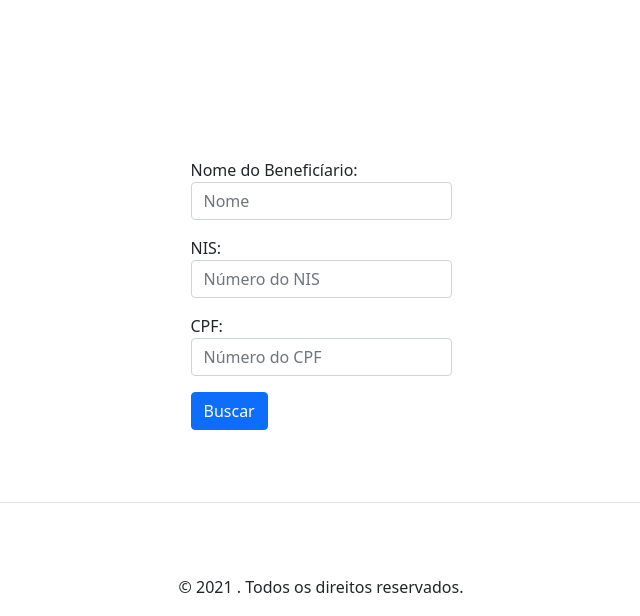
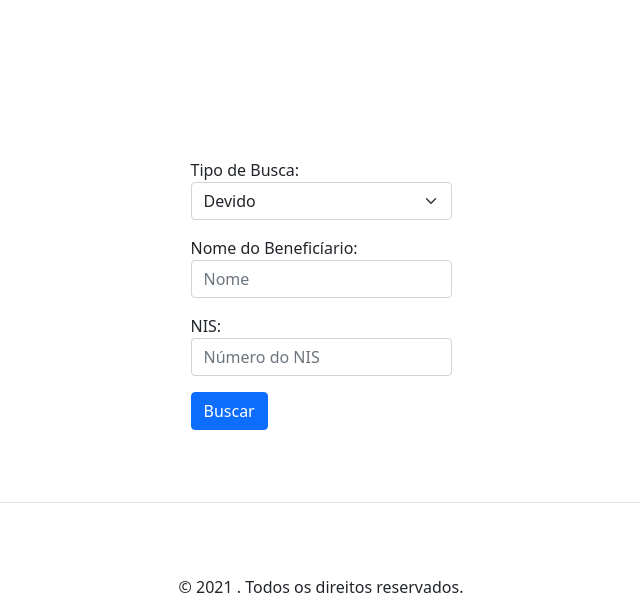
Before and after one commit to MaelSantos/TCC-OAEB, a Django app: page /polls/bolsa-familia/ in a window 1280 px wide. Shown: the part 64-680 px from the top of the page, without its empty margins (319-959 px from the left). Run offline with Django 3.2, Linux system fonts and the light colour scheme.

Commit message:
Buscando por indevido e devido

```diff
--- a/polls/templates/polls/bolsa_familia.html
+++ b/polls/templates/polls/bolsa_familia.html
@@ -9,17 +9,24 @@
     <form method="POST" class="form-signin" action="/polls/bolsa-familia/beneficiarios/">
         {% csrf_token %}
         <div class="form-group mb-3">
+            <label for="tipoBusca">Tipo de Busca:</label>
+            <select class="form-select" name="tipoBusca" id="tipoBusca">
+                <option value="d" {{ devido }}>Devido</option>
+                <option value="i" {{ indevido }}>Indevido</option>
+            </select>
+        </div>
+        <div class="form-group mb-3">
             <label for="nomeBeneficiario">Nome do Beneficíario:</label>
-            <input type="text" class="form-control" id="nomeBeneficiario" name="nomeBeneficiario" value="{{ nome }}" placeholder="Nome" required>
+            <input type="text" class="form-control" id="nomeBeneficiario" name="nomeBeneficiario" value="{{ nome }}" placeholder="Nome">
         </div>
         <div class="form-group mb-3">
             <label for="nis">NIS:</label>
-            <input type="text" class="form-control" id="nis" name="nis" value="{{ nis }}" placeholder="Número do NIS" required>
+            <input type="text" class="form-control" id="nis" name="nis" value="{{ nis }}" placeholder="Número do NIS">
         </div>
-        <div class="form-group mb-3">
-            <label for="cpf">CPF:</label>
-            <input type="text" class="form-control" id="cpf" name="cpf" value="{{ cpf }}" placeholder="Número do CPF" required>
-        </div>
+<!--        <div class="form-group mb-3">-->
+<!--            <label for="cpf">CPF:</label>-->
+<!--            <input type="text" class="form-control" id="cpf" name="cpf" value="{{ cpf }}" placeholder="Número do CPF">-->
+<!--        </div>-->
         <button type="submit" class="btn btn-primary">Buscar<i class="ui search icon"></i></button>
     </form>
 
--- a/polls/views.py
+++ b/polls/views.py
@@ -3,7 +3,7 @@ from sqlalchemy import create_engine
 from sqlalchemy.orm import sessionmaker
 
 from .crawler.crawler import Crawler
-from  .models import BeneficiarioAuxilio, BeneficiarioBolsaFamilia
+from .models import BeneficiarioAuxilio, BeneficiarioBolsaFamilia
 
 crawler = Crawler()
 
@@ -41,19 +41,33 @@ def cruzar_bolsa_famila(request):
     if request.method == "POST":
         nome = request.POST.get('nomeBeneficiario')
         nis = request.POST.get('nis')
-        cpf = request.POST.get('cpf')
+        tipoBusca = request.POST.get('tipoBusca')
+        # cpf = request.POST.get('cpf')
 
-        # auxilio = BeneficiarioAuxilio.objects.filter(nome_beneficiario__icontains=nome)
-        # bolsa = BeneficiarioBolsaFamilia.objects.filter(nome_favorecido__icontains=nome)
+        if tipoBusca == "d":
+            devido = "selected"
+            indevido = ""
 
-        # data = list(chain(auxilio, bolsa))
-        # data = auxilio & bolsa
+            data = session.query(BeneficiarioAuxilio).filter(
+                BeneficiarioAuxilio.nome_beneficiario.like("%" + nome + "%")) \
+                .filter(BeneficiarioBolsaFamilia.nome_favorecido.like("%" + nome + "%")) \
+                .filter(BeneficiarioAuxilio.nis.like("%" + nis + "%")) \
+                .filter(BeneficiarioBolsaFamilia.nis.like("%" + nis + "%")) \
+                .filter(BeneficiarioBolsaFamilia.nis == BeneficiarioAuxilio.nis)
+        else:
+            devido = ""
+            indevido = "selected"
 
-        # data = BeneficiarioAuxilio.objects.filter(nome_beneficiario__icontains=BeneficiarioBolsaFamilia.objects.filter(nome_favorecido__icontains=nome).values("nome_favorecido"))
+            data = session.query(BeneficiarioAuxilio).filter(
+                BeneficiarioAuxilio.nome_beneficiario.like("%" + nome + "%")) \
+                .filter(BeneficiarioAuxilio.nis.like("%" + nis + "%")) \
+                .filter(BeneficiarioAuxilio.nis.not_in(session.query(BeneficiarioBolsaFamilia.nis).filter(
+                    BeneficiarioBolsaFamilia.nome_favorecido.like("%" + nome + "%")).filter(
+                    BeneficiarioBolsaFamilia.nis.like("%" + nis + "%"))))
 
-        data = session.query(BeneficiarioAuxilio)
         print(data)
 
-        return render(request, 'polls/bolsa_familia.html', {'data': data, "nome": nome, "nis": nis, "cpf": cpf})
+        return render(request, 'polls/bolsa_familia.html',
+                      {'data': data, "nome": nome, "nis": nis, "devido": devido, "indevido": indevido})
     else:
         return redirect('cruzar_bolsa_familia')
```
